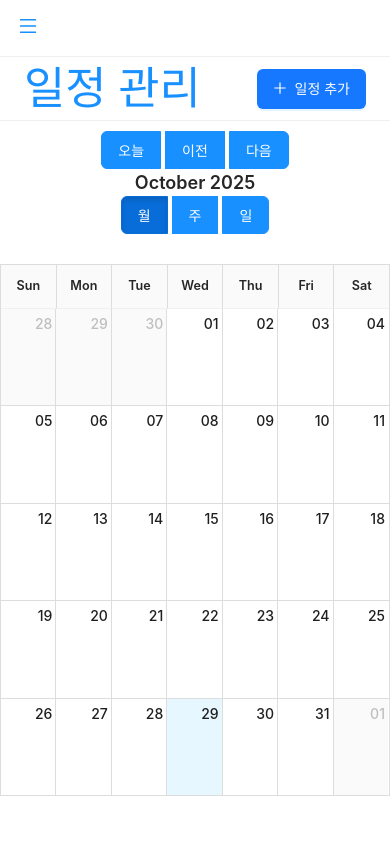
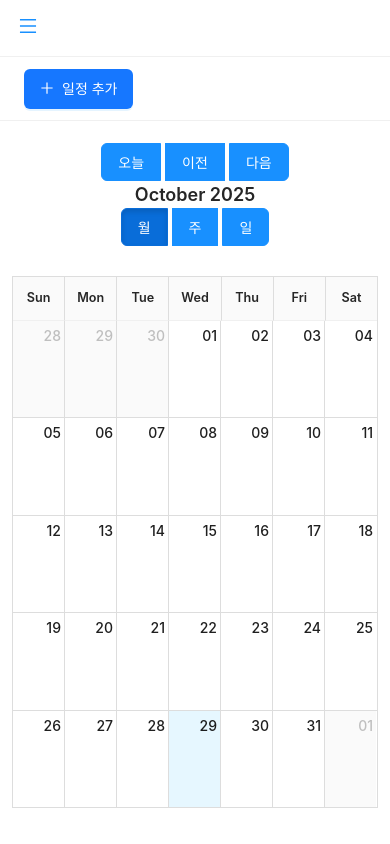
Before and after one commit to hajinkim42/BHC-Admin, a React (Vite) app: page / in a window 390 px wide. Built offline with nearby package versions, Linux system fonts and the light colour scheme; no server answers; the database is empty.

Commit message:
일정관리 모바일 패딩 추가

```diff
--- a/src/App.css
+++ b/src/App.css
@@ -89,6 +89,11 @@
   /* 모바일에서 컨텐츠 패딩 조정 */
   .ant-layout-content {
     padding: 0 !important;
+  }
+
+  /* 일정 관리 페이지 모바일 패딩 */
+  .schedule-content {
+    padding: 12px !important;
   }
 
   /* 모바일에서 테이블 스크롤 처리 */
--- a/src/components/Schedule.jsx
+++ b/src/components/Schedule.jsx
@@ -81,7 +81,6 @@ function Schedule() {
           borderBottom: '1px solid #f0f0f0',
         }}
       >
-        <h1 style={{ margin: 0, color: '#1890ff' }}>일정 관리</h1>
         <Button
           type="primary"
           icon={<PlusOutlined />}
@@ -96,6 +95,7 @@ function Schedule() {
       </Header>
 
       <Content
+        className="schedule-content"
         style={{
           padding: 24,
           background: '#fff',
```
